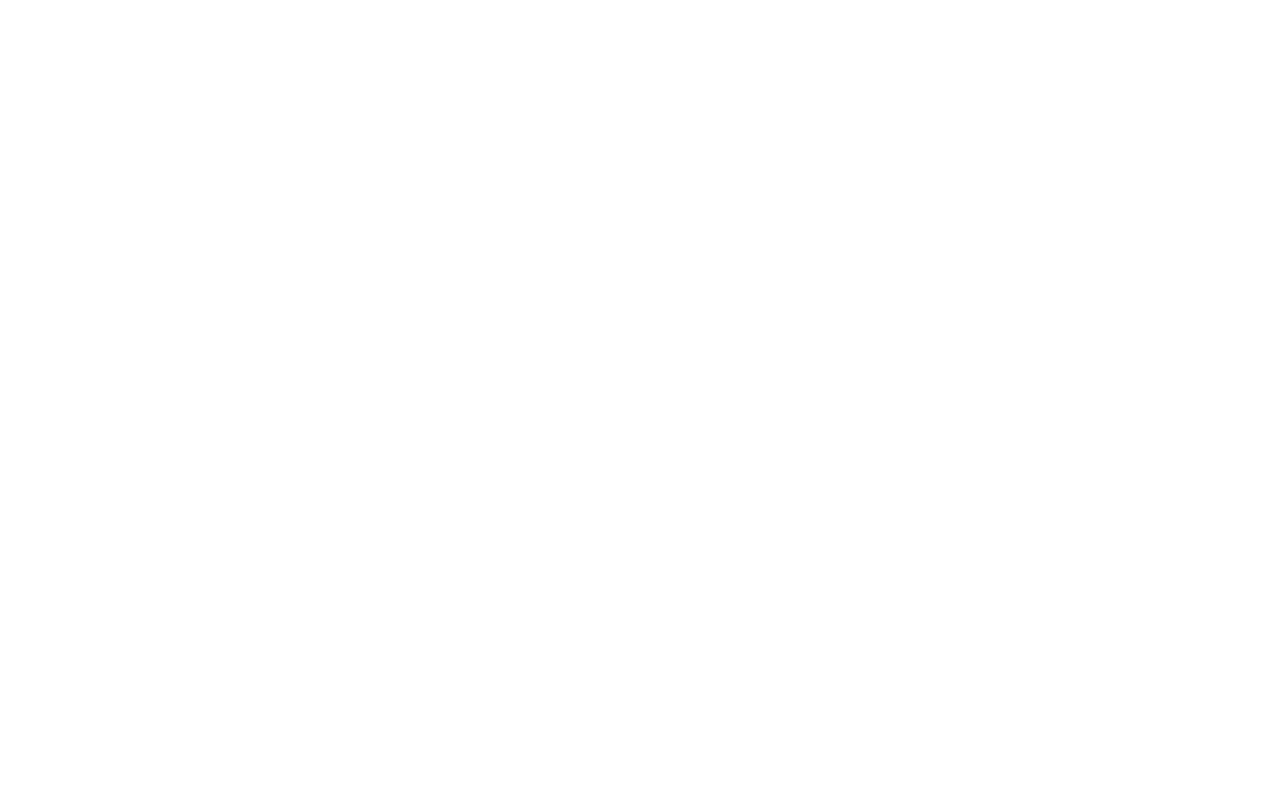
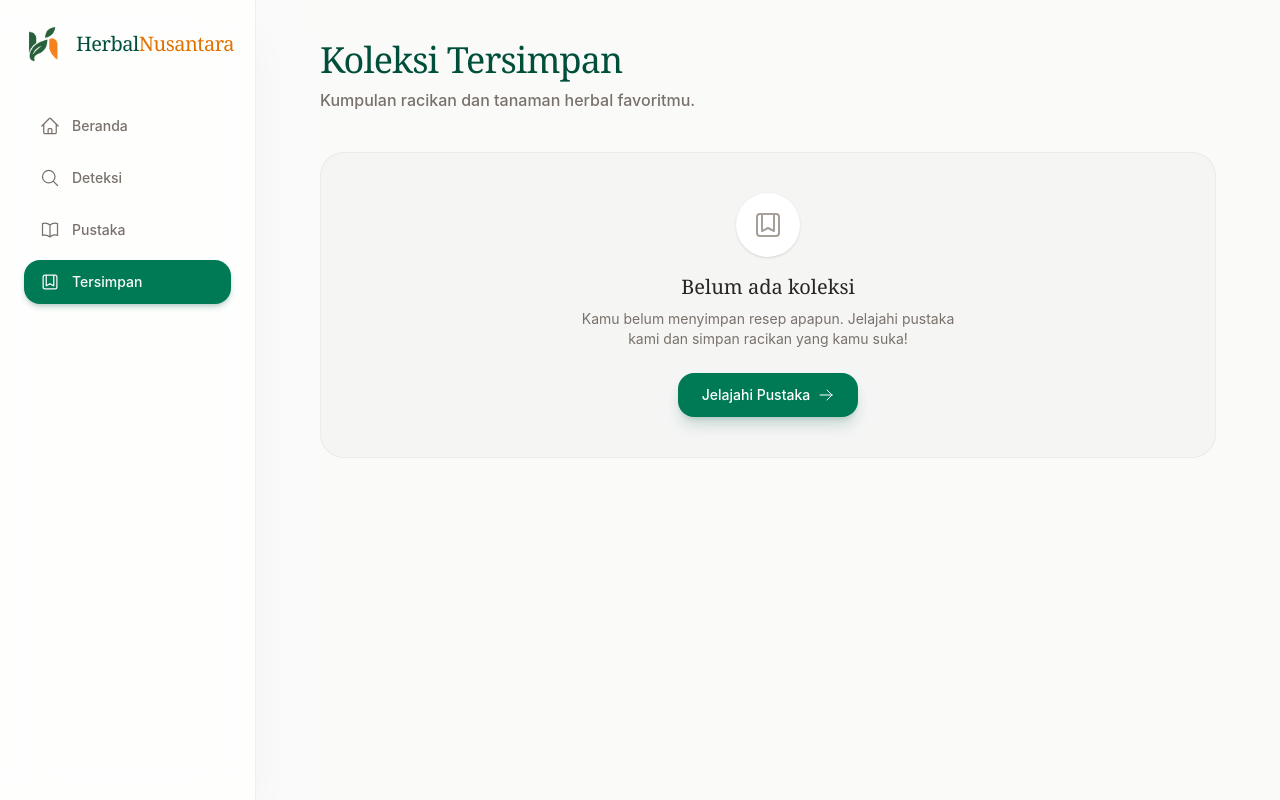
Before and after one commit to fathanfathan2/HerbalNusantara, a React (Vite) app in the folder herbalnusantara/: page /tersimpan in a window 1280 px wide. Before the commit this address had no page. Built offline with nearby package versions, Linux system fonts and the light colour scheme.

Commit message:
feat: menambahkan fitur bookmark dan halaman tersimpan

```diff
--- a/herbalnusantara/src/App.jsx
+++ b/herbalnusantara/src/App.jsx
@@ -3,7 +3,8 @@ import Login from "./pages/Login";
 import Beranda from "./pages/Beranda";
 import Deteksi from "./pages/Deteksi";
 import Pustaka from "./pages/Pustaka";
-import Detail from "./pages/Detail"; // <-- 1. Import halamannya
+import Detail from "./pages/Detail";
+import Tersimpan from "./pages/Tersimpan"; // <-- 1. Import halamannya
 import Layout from "./components/Layout";
 
 function App() {
@@ -16,7 +17,8 @@ function App() {
           <Route path="/beranda" element={<Beranda />} />
           <Route path="/deteksi" element={<Deteksi />} />
           <Route path="/pustaka" element={<Pustaka />} />
-          <Route path="/detail/:id" element={<Detail />} /> {/* <-- 2. Tambahkan rutenya dengan parameter :id */}
+          <Route path="/tersimpan" element={<Tersimpan />} /> {/* <-- 2. Tambahkan rutenya */}
+          <Route path="/detail/:id" element={<Detail />} />
         </Route>
       </Routes>
     </Router>
--- a/herbalnusantara/src/pages/Detail.jsx
+++ b/herbalnusantara/src/pages/Detail.jsx
@@ -1,9 +1,12 @@
+import { useState, useEffect } from "react";
 import { useParams, useNavigate } from "react-router-dom";
 import { motion } from "framer-motion";
 import {
   HiOutlineArrowLeft,
   HiOutlineCheckCircle,
-  HiOutlineListBullet
+  HiOutlineListBullet,
+  HiOutlineBookmark,
+  HiBookmark
 } from "react-icons/hi2";
 import { ushadaData } from "../data/ushadaData";
 
@@ -13,15 +16,33 @@ const fadeUp = {
 };
 
 export default function Detail() {
-  const { id } = useParams(); // Mengambil ID dari URL
+  const { id } = useParams();
   const navigate = useNavigate();
+  const [isBookmarked, setIsBookmarked] = useState(false);
 
-  // Mencari data yang cocok dengan ID
   const data = ushadaData.find((item) => item.id === id);
+
+  // Cek apakah resep ini sudah ada di localStorage saat halaman dimuat
+  useEffect(() => {
+    const saved = JSON.parse(localStorage.getItem("bookmarks")) || [];
+    setIsBookmarked(saved.includes(id));
+  }, [id]);
+
+  // Fungsi untuk menyimpan/menghapus bookmark
+  const toggleBookmark = () => {
+    let saved = JSON.parse(localStorage.getItem("bookmarks")) || [];
+    if (isBookmarked) {
+      saved = saved.filter((savedId) => savedId !== id); // Hapus jika sudah ada
+    } else {
+      saved.push(id); // Tambah jika belum ada
+    }
+    localStorage.setItem("bookmarks", JSON.stringify(saved));
+    setIsBookmarked(!isBookmarked);
+  };
 
   if (!data) {
     return (
-      <div className="flex flex-col items-center justify-center h-full text-stone-500">
+      <div className="flex flex-col items-center justify-center h-screen text-stone-500">
         <p>Racikan tidak ditemukan.</p>
         <button onClick={() => navigate(-1)} className="mt-4 px-4 py-2 bg-emerald-100 text-emerald-700 rounded-lg">Kembali</button>
       </div>
@@ -30,12 +51,12 @@ export default function Detail() {
 
   return (
     <div className="min-h-full pb-24 sm:pb-10 bg-stone-50">
-      {/* Gambar Header Full Width di HP, Rounded di Desktop */}
+      {/* Gambar Header */}
       <div className="relative w-full h-72 sm:h-96 sm:rounded-b-[3rem] overflow-hidden shadow-lg">
         <img src={data.image} alt={data.name} className="w-full h-full object-cover" />
         <div className="absolute inset-0 bg-gradient-to-t from-emerald-900/80 via-black/20 to-transparent"></div>
 
-        {/* Tombol Kembali */}
+        {/* Tombol Kembali (Kiri Atas) */}
         <button
           onClick={() => navigate(-1)}
           className="absolute top-4 left-4 sm:top-8 sm:left-8 bg-white/20 backdrop-blur-md p-2.5 rounded-full text-white hover:bg-white/40 transition z-10"
@@ -43,7 +64,19 @@ export default function Detail() {
           <HiOutlineArrowLeft className="h-6 w-6" />
         </button>
 
-        {/* Judul di atas gambar */}
+        {/* Tombol Bookmark (Kanan Atas) */}
+        <button
+          onClick={toggleBookmark}
+          className="absolute top-4 right-4 sm:top-8 sm:right-8 bg-white/20 backdrop-blur-md p-2.5 rounded-full text-white hover:bg-white/40 transition z-10"
+        >
+          {isBookmarked ? (
+            <HiBookmark className="h-6 w-6 text-amber-400" />
+          ) : (
+            <HiOutlineBookmark className="h-6 w-6" />
+          )}
+        </button>
+
+        {/* Judul */}
         <div className="absolute bottom-6 left-6 sm:bottom-10 sm:left-10 text-white z-10">
           <span className="bg-emerald-600/90 backdrop-blur-sm px-3 py-1.5 rounded-xl text-xs font-bold uppercase tracking-wider mb-3 inline-block shadow-sm">
             {data.type}
@@ -70,7 +103,7 @@ export default function Detail() {
           </div>
         </motion.div>
 
-        {/* Cek apakah ada daftar bahan (Tanaman mungkin tidak punya bahan) */}
+        {/* Bahan-bahan */}
         {data.ingredients && data.ingredients.length > 0 && (
           <motion.div variants={fadeUp} className="bg-white rounded-3xl p-6 sm:p-8 border border-stone-200/60 shadow-xl shadow-stone-200/30">
             <h2 className="font-serif text-2xl text-stone-800 mb-6 flex items-center gap-3">
@@ -90,7 +123,7 @@ export default function Detail() {
           </motion.div>
         )}
 
-        {/* Cek apakah ada langkah pembuatan */}
+        {/* Langkah Pembuatan */}
         {data.steps && data.steps.length > 0 && (
           <motion.div variants={fadeUp} className="bg-white rounded-3xl p-6 sm:p-8 border border-stone-200/60 shadow-xl shadow-stone-200/30">
             <h2 className="font-serif text-2xl text-stone-800 mb-8 flex items-center gap-3">
@@ -106,7 +139,6 @@ export default function Detail() {
                     <div className="w-8 h-8 rounded-2xl bg-amber-100 text-amber-700 flex items-center justify-center text-sm font-bold shadow-sm shrink-0">
                       {idx + 1}
                     </div>
-                    {/* Garis vertikal penghubung langkah */}
                     {idx !== data.steps.length - 1 && <div className="w-0.5 h-full bg-stone-200 mt-2"></div>}
                   </div>
                   <p className="text-stone-600 pt-1 pb-4 leading-relaxed">{langkah}</p>
--- /dev/null
+++ b/herbalnusantara/src/pages/Tersimpan.jsx
@@ -0,0 +1,117 @@
+import { useState, useEffect } from "react";
+import { useNavigate } from "react-router-dom";
+import { motion } from "framer-motion";
+import { HiOutlineBookmarkSquare, HiOutlineArrowRight } from "react-icons/hi2";
+import { ushadaData } from "../data/ushadaData";
+
+const container = {
+  hidden: { opacity: 0 },
+  show: { opacity: 1, transition: { staggerChildren: 0.1 } },
+};
+
+const item = {
+  hidden: { opacity: 0, y: 20 },
+  show: { opacity: 1, y: 0, transition: { duration: 0.4, ease: "easeOut" } },
+};
+
+export default function Tersimpan() {
+  const [savedItems, setSavedItems] = useState([]);
+  const navigate = useNavigate();
+
+  // Ambil data dari localStorage saat halaman dimuat
+  useEffect(() => {
+    const bookmarks = JSON.parse(localStorage.getItem("bookmarks")) || [];
+    // Filter ushadaData untuk mencari data yang ID-nya ada di dalam bookmarks
+    const filteredData = ushadaData.filter((data) => bookmarks.includes(data.id));
+    setSavedItems(filteredData);
+  }, []);
+
+  return (
+    <div className="p-6 sm:p-10 min-h-full flex flex-col">
+      <motion.div
+        variants={container}
+        initial="hidden"
+        animate="show"
+        className="max-w-4xl mx-auto w-full space-y-8"
+      >
+        {/* Header */}
+        <motion.div variants={item} className="flex flex-col gap-4 pt-4 sm:pt-0">
+          <div>
+            <h1 className="font-serif text-3xl sm:text-4xl text-emerald-900 tracking-tight mb-2">
+              Koleksi Tersimpan
+            </h1>
+            <p className="text-stone-500 font-medium">
+              Kumpulan racikan dan tanaman herbal favoritmu.
+            </p>
+          </div>
+        </motion.div>
+
+        {/* Kondisi jika belum ada yang disimpan */}
+        {savedItems.length === 0 ? (
+          <motion.div variants={item} className="bg-stone-100 rounded-3xl p-10 text-center border border-stone-200/60 mt-10">
+            <div className="bg-white w-16 h-16 rounded-full flex items-center justify-center mx-auto mb-4 shadow-sm text-stone-400">
+              <HiOutlineBookmarkSquare className="h-8 w-8" />
+            </div>
+            <h3 className="font-serif text-xl text-stone-800 mb-2">Belum ada koleksi</h3>
+            <p className="text-stone-500 text-sm max-w-sm mx-auto mb-6">
+              Kamu belum menyimpan resep apapun. Jelajahi pustaka kami dan simpan racikan yang kamu suka!
+            </p>
+            <button
+              onClick={() => navigate("/pustaka")}
+              className="inline-flex items-center gap-2 bg-emerald-700 text-white px-6 py-3 rounded-2xl text-sm font-medium hover:bg-emerald-800 transition-colors shadow-lg shadow-emerald-900/20"
+            >
+              Jelajahi Pustaka <HiOutlineArrowRight className="h-4 w-4" />
+            </button>
+          </motion.div>
+        ) : (
+          /* Grid Kartu Data (Sama seperti di Pustaka/Deteksi) */
+          <motion.div variants={item} className="pt-2">
+            <div className="grid grid-cols-1 md:grid-cols-2 gap-5">
+              {savedItems.map((itemData) => (
+                <motion.div
+                  key={itemData.id}
+                  onClick={() => navigate(`/detail/${itemData.id}`)}
+                  layout
+                  initial={{ opacity: 0, scale: 0.95 }}
+                  animate={{ opacity: 1, scale: 1 }}
+                  className="bg-white/80 backdrop-blur-md rounded-3xl overflow-hidden border border-stone-200/60 shadow-lg shadow-stone-200/40 hover:shadow-xl transition-all cursor-pointer group flex flex-col sm:flex-row h-auto sm:h-40"
+                >
+                  <div className="w-full sm:w-2/5 h-40 sm:h-full overflow-hidden relative shrink-0">
+                    <img
+                      src={itemData.image}
+                      alt={itemData.name}
+                      className="w-full h-full object-cover group-hover:scale-105 transition-transform duration-500"
+                    />
+                    <div className="absolute top-3 left-3 bg-white/90 backdrop-blur-sm px-2.5 py-1 rounded-lg text-[10px] font-bold text-emerald-800 uppercase tracking-wider shadow-sm sm:hidden">
+                      {itemData.type}
+                    </div>
+                  </div>
+                  <div className="p-5 flex flex-col justify-center flex-1">
+                    <div className="flex justify-between items-start mb-1">
+                      <h3 className="font-serif text-xl text-stone-800 group-hover:text-emerald-700 transition-colors line-clamp-1">
+                        {itemData.name}
+                      </h3>
+                      <span className="hidden sm:inline-block bg-stone-100 px-2 py-0.5 rounded text-[10px] font-bold text-stone-500 uppercase tracking-wider">
+                        {itemData.type}
+                      </span>
+                    </div>
+                    <p className="text-sm text-stone-500 line-clamp-2 leading-relaxed mb-3">
+                      {itemData.description}
+                    </p>
+                    <div className="flex flex-wrap gap-1.5 mt-auto">
+                      {itemData.tags.slice(0, 2).map((tag, idx) => (
+                        <span key={idx} className="px-2 py-1 bg-emerald-50 text-emerald-700 border border-emerald-100 rounded-md text-[10px] font-medium">
+                          {tag}
+                        </span>
+                      ))}
+                    </div>
+                  </div>
+                </motion.div>
+              ))}
+            </div>
+          </motion.div>
+        )}
+      </motion.div>
+    </div>
+  );
+}
```
